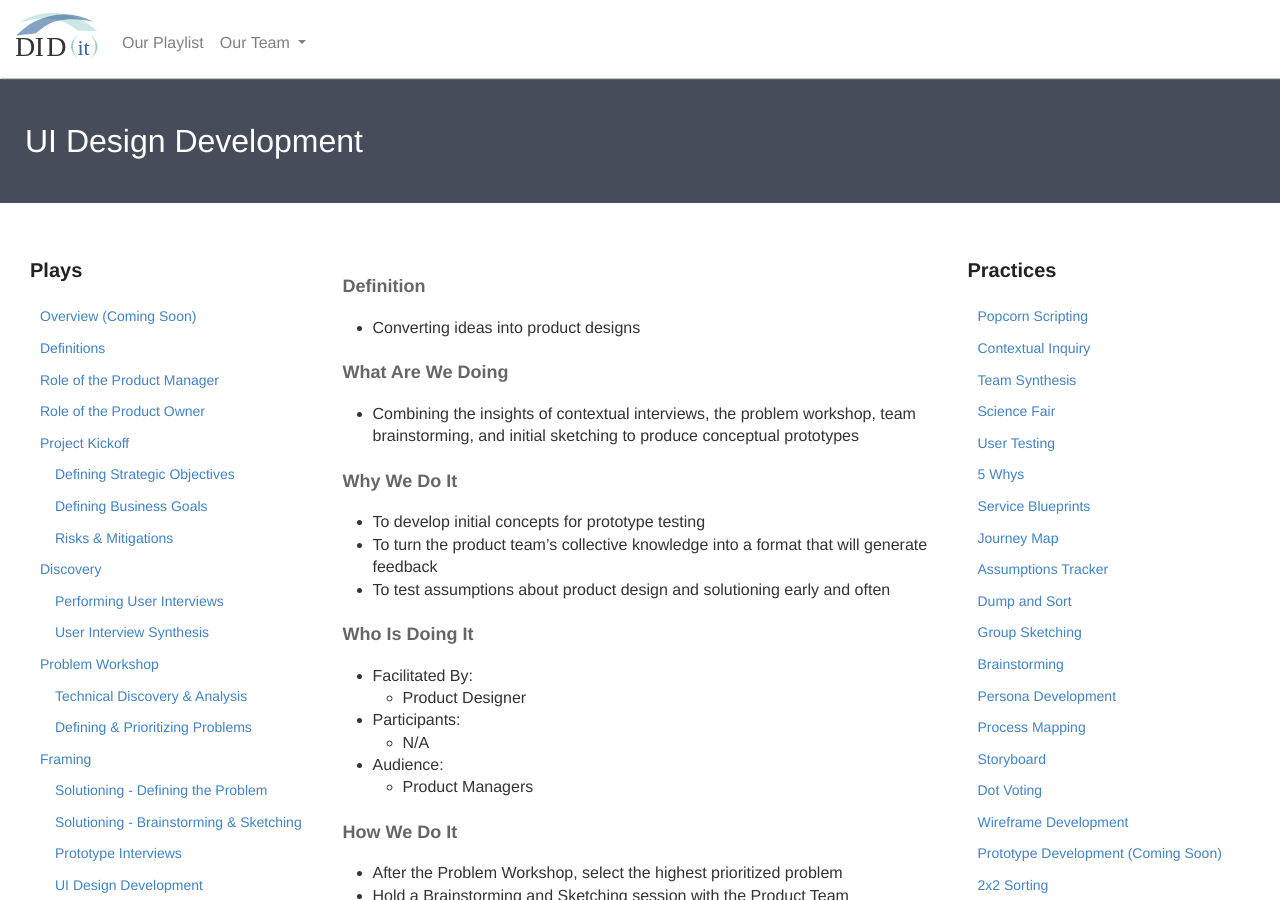
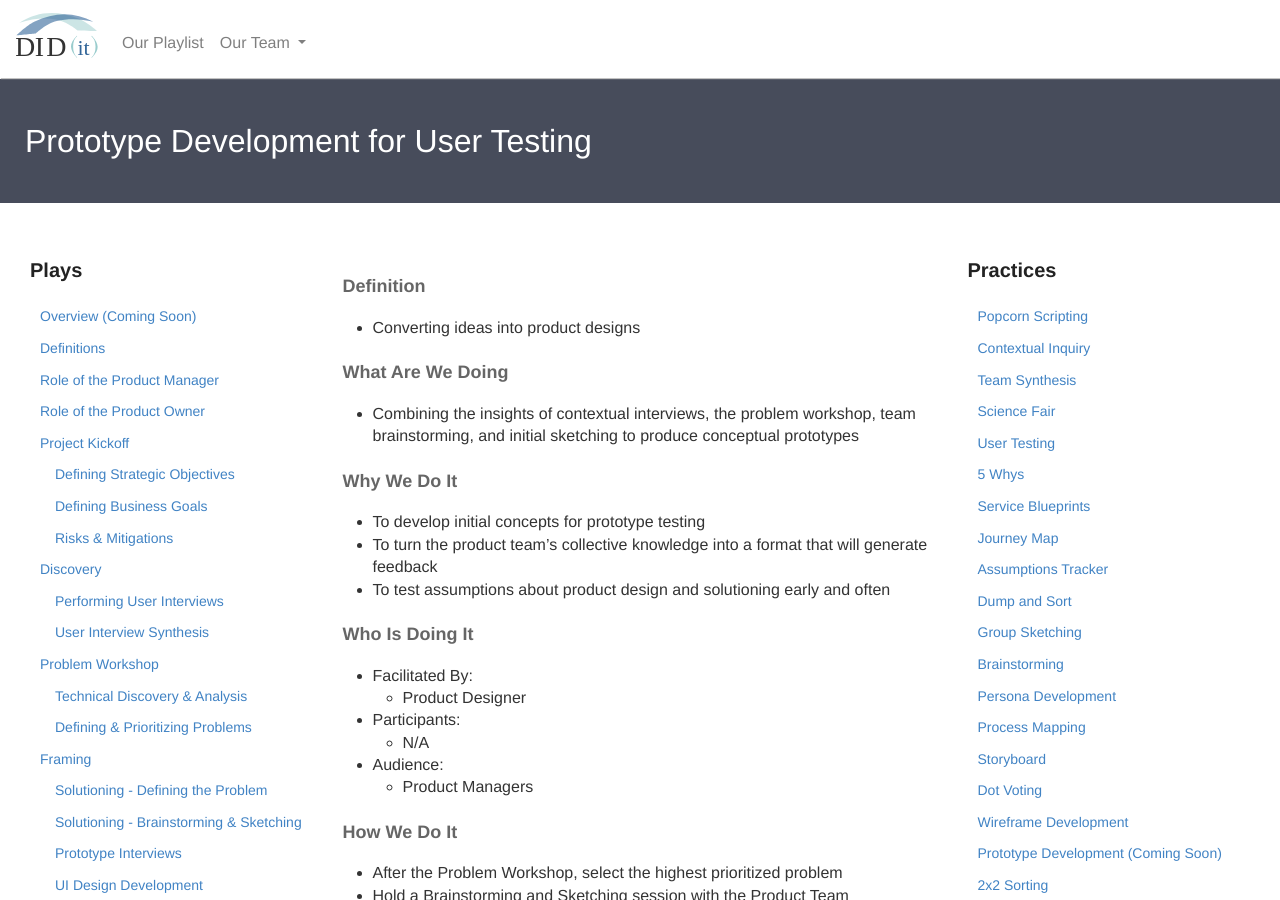
Before and after one commit to KnightPointSystems/kps_playbook, a Jekyll site: the page built from ui-design-development.md, in a window 1280 px wide and 900 px high. Built offline with Jekyll 4.4.1, drawn with Linux system fonts in a browser that asks for light colours; nearby versions of some CDN libraries.

Commit message:
Update ui-design-development.md

```diff
--- a/ui-design-development.md
+++ b/ui-design-development.md
@@ -1,7 +1,7 @@
 ---
 layout: page
-title: UI Design Development
-header: UI Design Development
+title: Prototype Development for User Testing
+header: Prototype Development for User Testing
 permalink: /ui-design-development/
 ---
 <div class="row">
```
